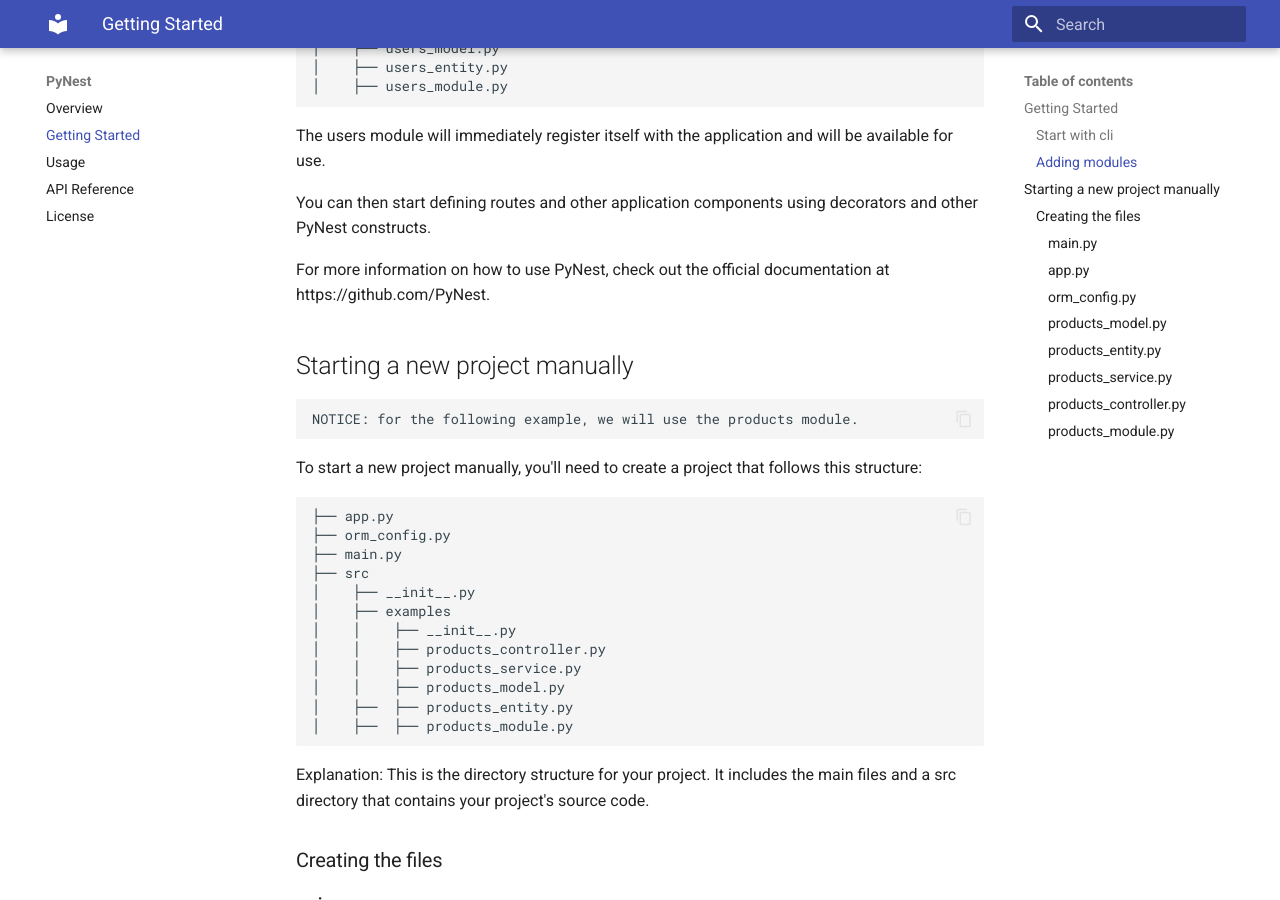
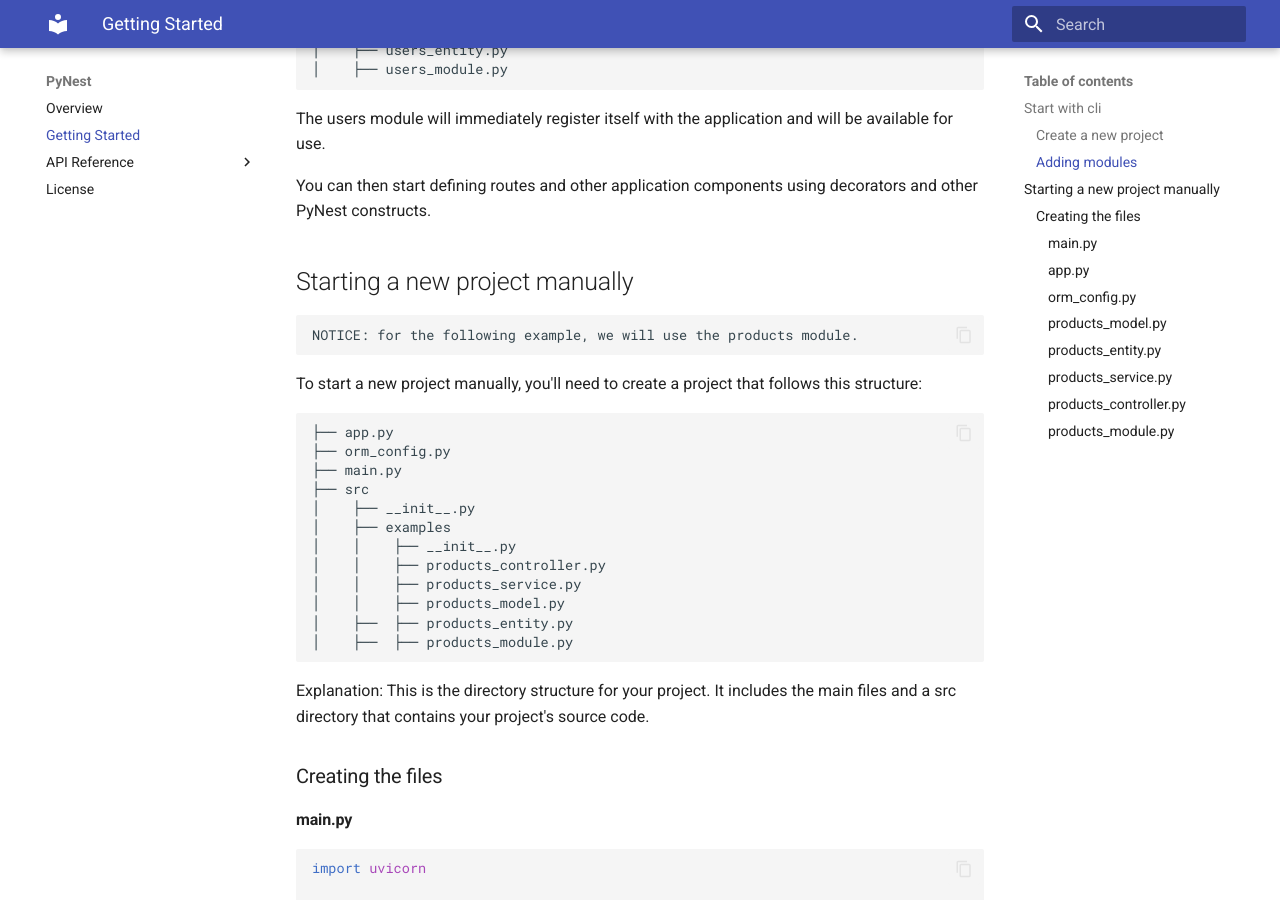
Before and after one commit to PythonNest/PyNest, an MkDocs documentation site: the page built from docs/installation.md, in a window 1280 px wide and 900 px high, scrolled down 1239 px. Built offline with MkDocs 1.6.1 and Material for MkDocs 9.7.7, drawn with Linux system fonts in a browser that asks for light colours; some of the changed text lies outside the part shown.

Commit message:
update docs

````diff
--- a/docs/installation.md
+++ b/docs/installation.md
@@ -1,11 +1,14 @@
-## Getting Started
 To get started with PyNest, you'll need to install it using pip:
 
 ```bash
 pip install PyNest
 ```
 
-### Start with cli
+## Start with cli
+
+
+#### Create a new project
+
 ```bash
 nest create-nest-app -n my_app_name
 ```
@@ -41,7 +44,7 @@
 
 Now you can visit [OpenAPI](http://localhost:80/docs) in your browser to see the default API documentation.
 
-### Adding modules
+#### Adding modules
 
 To add a new module to your application, you can use the nest generate module command:
 
@@ -64,8 +67,6 @@
 The users module will immediately register itself with the application and will be available for use.
 
 You can then start defining routes and other application components using decorators and other PyNest constructs.
-
-For more information on how to use PyNest, check out the official documentation at https://github.com/PyNest.
 
 ## Starting a new project manually
 
--- a/mkdocs.yml
+++ b/mkdocs.yml
@@ -1,6 +1,6 @@
 site_name: PyNest
 
-site_url: https://pytesty.github.io/PyNest/
+site_url: https://PyNest.github.io/PyNest/
 
 theme:
   name: material
@@ -21,6 +21,8 @@
 nav:
   - Overview: index.md
   - Getting Started: installation.md
-  - Usage: usage.md
-  - API Reference: api.md
+  - API Reference:
+    - database: database.md
+    - decorators: decorators.md
+    - App: api.md
   - License: license.md
````
Also changed, not shown: docs/api.md (+4 -0 lines), docs/database.md (added, +4 -0 lines), docs/decorators.md (added, +4 -0 lines).
